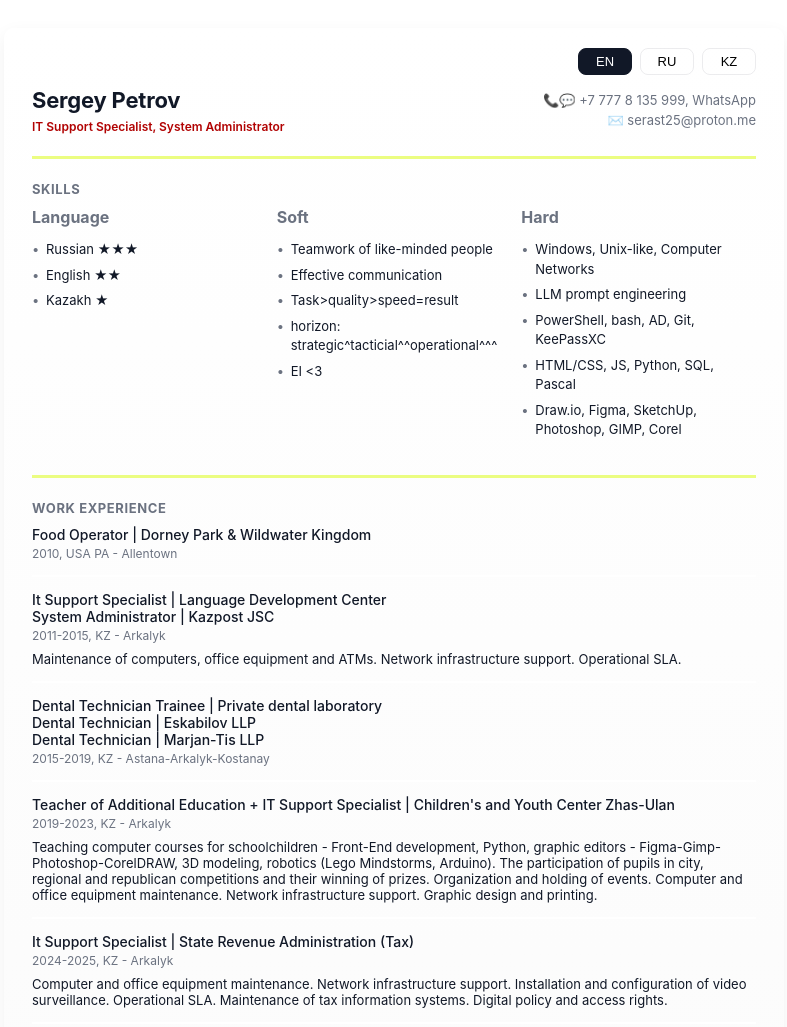
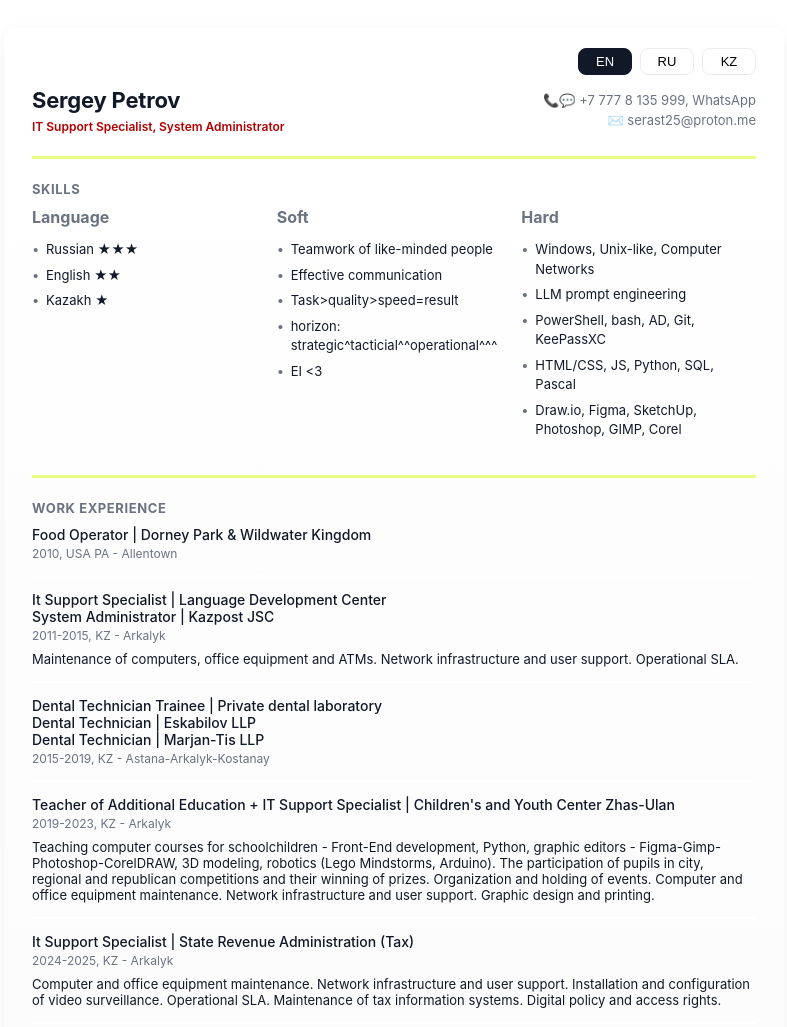
Before and after one commit to serast25/serast25.github.io, a plain HTML site: page index.html in a window 1280 px wide. Shown: the top 1027 px of the page, without its empty margins (246-1033 px from the left). Drawn offline with Linux system fonts and the light colour scheme.

Commit message:
Update index.html
"Network infrastructure and user support"

```diff
--- a/index.html
+++ b/index.html
@@ -249,10 +249,10 @@
         workExp_h: "Work Experience",
         jobs: [
           { title: "Food Operator | Dorney Park & Wildwater Kingdom", meta: "2010, USA PA - Allentown", desc: "" },
-          { title: "It Support Specialist | Language Development Center <br>System Administrator | Kazpost JSC", meta: "2011-2015, KZ - Arkalyk", desc: "Maintenance of computers, office equipment and ATMs. Network infrastructure support. Operational SLA." },
+          { title: "It Support Specialist | Language Development Center <br>System Administrator | Kazpost JSC", meta: "2011-2015, KZ - Arkalyk", desc: "Maintenance of computers, office equipment and ATMs. Network infrastructure and user support. Operational SLA." },
           { title: "Dental Technician Trainee | Private dental laboratory <br>Dental Technician | Eskabilov LLP <br>Dental Technician | Marjan-Tis LLP", meta: "2015-2019, KZ - Astana-Arkalyk-Kostanay", desc: "" },
-          { title: "Teacher of Additional Education + IT Support Specialist | Children's and Youth Center Zhas-Ulan", meta: "2019-2023, KZ - Arkalyk", desc: "Teaching computer courses for schoolchildren - Front-End development, Python, graphic editors - Figma-Gimp-Photoshop-CorelDRAW, 3D modeling, robotics (Lego Mindstorms, Arduino). The participation of pupils in city, regional and republican competitions and their winning of prizes. Organization and holding of events. Computer and office equipment maintenance. Network infrastructure support. Graphic design and printing." },
-          { title: "It Support Specialist | State Revenue Administration (Tax)", meta: "2024-2025, KZ - Arkalyk", desc: "Computer and office equipment maintenance. Network infrastructure support. Installation and configuration of video surveillance. Operational SLA. Maintenance of tax information systems. Digital policy and access rights." }
+          { title: "Teacher of Additional Education + IT Support Specialist | Children's and Youth Center Zhas-Ulan", meta: "2019-2023, KZ - Arkalyk", desc: "Teaching computer courses for schoolchildren - Front-End development, Python, graphic editors - Figma-Gimp-Photoshop-CorelDRAW, 3D modeling, robotics (Lego Mindstorms, Arduino). The participation of pupils in city, regional and republican competitions and their winning of prizes. Organization and holding of events. Computer and office equipment maintenance. Network infrastructure and user support. Graphic design and printing." },
+          { title: "It Support Specialist | State Revenue Administration (Tax)", meta: "2024-2025, KZ - Arkalyk", desc: "Computer and office equipment maintenance. Network infrastructure and user support. Installation and configuration of video surveillance. Operational SLA. Maintenance of tax information systems. Digital policy and access rights." }
         ],
         education_h: "Education",
         edus: [
@@ -283,10 +283,10 @@
         workExp_h: "Опыт работы",
         jobs: [
           { title: "Приготовление и реализация фастфуда | Dorney Park & Wildwater Kingdom", meta: "2010, США Пенсильвания - Аллентаун", desc: "" },
-          { title: "IT-поддержка | Центр развития языков при акимате города Аркалыка <br>Системный администратор | АО Казпочта", meta: "2011-2015, РК - Аркалык", desc: "Обслуживание компьютеров, оргтехники и банкоматов. Поддержка сетевой инфраструктуры. Оперативное SLA." },
+          { title: "IT-поддержка | Центр развития языков при акимате города Аркалыка <br>Системный администратор | АО Казпочта", meta: "2011-2015, РК - Аркалык", desc: "Обслуживание компьютеров, оргтехники и банкоматов. Поддержка сетевой инфраструктуры и пользователей. Оперативное SLA." },
           { title: "Зубной техник стажёр | Частная зуботехническая лаборатория <br>Зубной техник | ТОО Ескабылов <br>Зубной техник | ТОО Маржан-Тыс", meta: "2015-2019, РК - Астана-Аркалык-Костанай", desc: "" },
-          { title: "Педагог дополнительного образования + IT-поддержка | Детско-юношеский центр Жас-Улан", meta: "2019-2023, РК - Аркалык", desc: "Преподавание компьютерных курсов для школьников - Front-End разработка, Python, графические редакторы - Figma-Gimp-Photoshop-CorelDRAW, 3D-моделирование, робототехника(Lego Mindstorms, Arduino). Участие воспитанников(школьников) в городских, областных и республиканских конкурсах и занимание ими призовых мест. Организация и проведение мероприятий. Обслуживание компьютеров и оргтехники. Поддержка сетевой инфраструктуры. Графический дизайн и полиграфия." },
-          { title: "IT-поддержка | Управление государственных доходов по городу Аркалыку", meta: "2024-2025, РК - Аркалык", desc: "Обслуживание компьютеров и оргтехники. Поддержка сетевой инфраструктуры. Установка и настройка видеонаблюдения. Оперативное SLA. Сопровождение информационных систем налогообложения. Цифровая политика и права доступа." }
+          { title: "Педагог дополнительного образования + IT-поддержка | Детско-юношеский центр Жас-Улан", meta: "2019-2023, РК - Аркалык", desc: "Преподавание компьютерных курсов для школьников - Front-End разработка, Python, графические редакторы - Figma-Gimp-Photoshop-CorelDRAW, 3D-моделирование, робототехника(Lego Mindstorms, Arduino). Участие воспитанников(школьников) в городских, областных и республиканских конкурсах и занимание ими призовых мест. Организация и проведение мероприятий. Обслуживание компьютеров и оргтехники. Поддержка сетевой инфраструктуры и пользователей. Графический дизайн и полиграфия." },
+          { title: "IT-поддержка | Управление государственных доходов по городу Аркалыку", meta: "2024-2025, РК - Аркалык", desc: "Обслуживание компьютеров и оргтехники. Поддержка сетевой инфраструктуры и пользователей. Установка и настройка видеонаблюдения. Оперативное SLA. Сопровождение информационных систем налогообложения. Цифровая политика и права доступа." }
         ],
         education_h: "Образование",
         edus: [
@@ -317,10 +317,10 @@
         workExp_h: "Жұмыс тәжірибесі",
         jobs: [
           { title: "Фаст-фудты дайындау және сату | Dorney Park & Wildwater Kingdom", meta: "2010, АҚШ Пенсильвания-Аллентаун", desc: "" },
-          { title: "It-қолдау | Арқалық қаласы әкімдігі жанындағы Тілдерді дамыту орталығы <br>Жүйелік әкімші | Қазпошта АҚ", meta:" 2011-2015, ҚР - Арқалық", desc: "Компьютерлерге, кеңсе жабдықтарына және банкоматтарға қызмет көрсету. Желілік инфрақұрылымды қолдау. Жедел SLA." },
+          { title: "It-қолдау | Арқалық қаласы әкімдігі жанындағы Тілдерді дамыту орталығы <br>Жүйелік әкімші | Қазпошта АҚ", meta:" 2011-2015, ҚР - Арқалық", desc: "Компьютерлерге, кеңсе жабдықтарына және банкоматтарға қызмет көрсету. Желілік инфрақұрылымды және пайдаланушыларды қолдау. Жедел SLA." },
           { title: "Стоматолог тағылымдамашы | жеке стоматологиялық зертхана <br>Тіс технигі | Ескабылов ЖШС <br>Тіс технигі | Маржан-тіс ЖШС", meta:"2015-2019, ҚР - Астана-Арқалық-Қостанай", desc: "Сипаттама 3" },
-          { title: "Қосымша білім беру педагогы + IT-қолдау | Жас Ұлан балалар мен жасөспірімдер орталығы", meta: "2019-2023, ҚР - Арқалық", desc: "Мектеп оқушыларына арналған компьютерлік курстарды оқыту-Front-End әзірлеу, Python, графикалық редакторлар-Figma-Gimp-Photoshop-CorelDRAW, 3D модельдеу, робототехника(Lego Mindstorms, Arduino). Тәрбиеленушілердің(оқушылардың) қалалық, облыстық және республикалық конкурстарға қатысуы және олардың жүлделі орындарға ие болуы. Іс-шараларды ұйымдастыру және өткізу. Компьютерлер мен кеңсе жабдықтарына қызмет көрсету. Желілік инфрақұрылымды қолдау. Графикалық дизайн және полиграфия." },
-          { title: "It-қолдау | Мемлекеттік кірістер комитетінің Арқалық ауданы", meta: "2024-2025, ҚР - Арқалық", desc: "Компьютерлер мен кеңсе жабдықтарына қызмет көрсету. Желілік инфрақұрылымды қолдау. Бейнебақылауды орнату және орнату. Жедел SLA. Салық салудың ақпараттық жүйелерін сүйемелдеу. Сандық саясат және қол жеткізу құқықтары." }
+          { title: "Қосымша білім беру педагогы + IT-қолдау | Жас Ұлан балалар мен жасөспірімдер орталығы", meta: "2019-2023, ҚР - Арқалық", desc: "Мектеп оқушыларына арналған компьютерлік курстарды оқыту-Front-End әзірлеу, Python, графикалық редакторлар-Figma-Gimp-Photoshop-CorelDRAW, 3D модельдеу, робототехника(Lego Mindstorms, Arduino). Тәрбиеленушілердің(оқушылардың) қалалық, облыстық және республикалық конкурстарға қатысуы және олардың жүлделі орындарға ие болуы. Іс-шараларды ұйымдастыру және өткізу. Компьютерлер мен кеңсе жабдықтарына қызмет көрсету. Желілік инфрақұрылымды және пайдаланушыларды қолдау. Графикалық дизайн және полиграфия." },
+          { title: "It-қолдау | Мемлекеттік кірістер комитетінің Арқалық ауданы", meta: "2024-2025, ҚР - Арқалық", desc: "Компьютерлер мен кеңсе жабдықтарына қызмет көрсету. Желілік инфрақұрылымды және пайдаланушыларды қолдау. Бейнебақылауды орнату және орнату. Жедел SLA. Салық салудың ақпараттық жүйелерін сүйемелдеу. Сандық саясат және қол жеткізу құқықтары." }
 
         ],
         education_h: "Білім",
```
